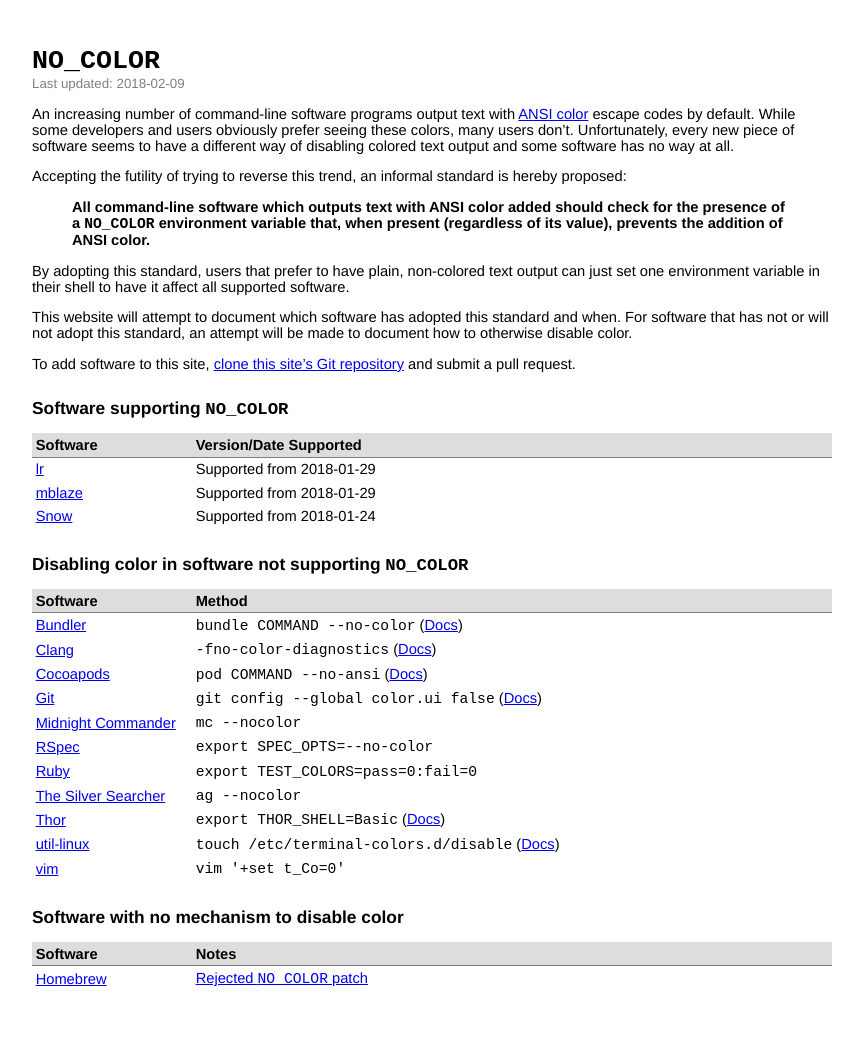
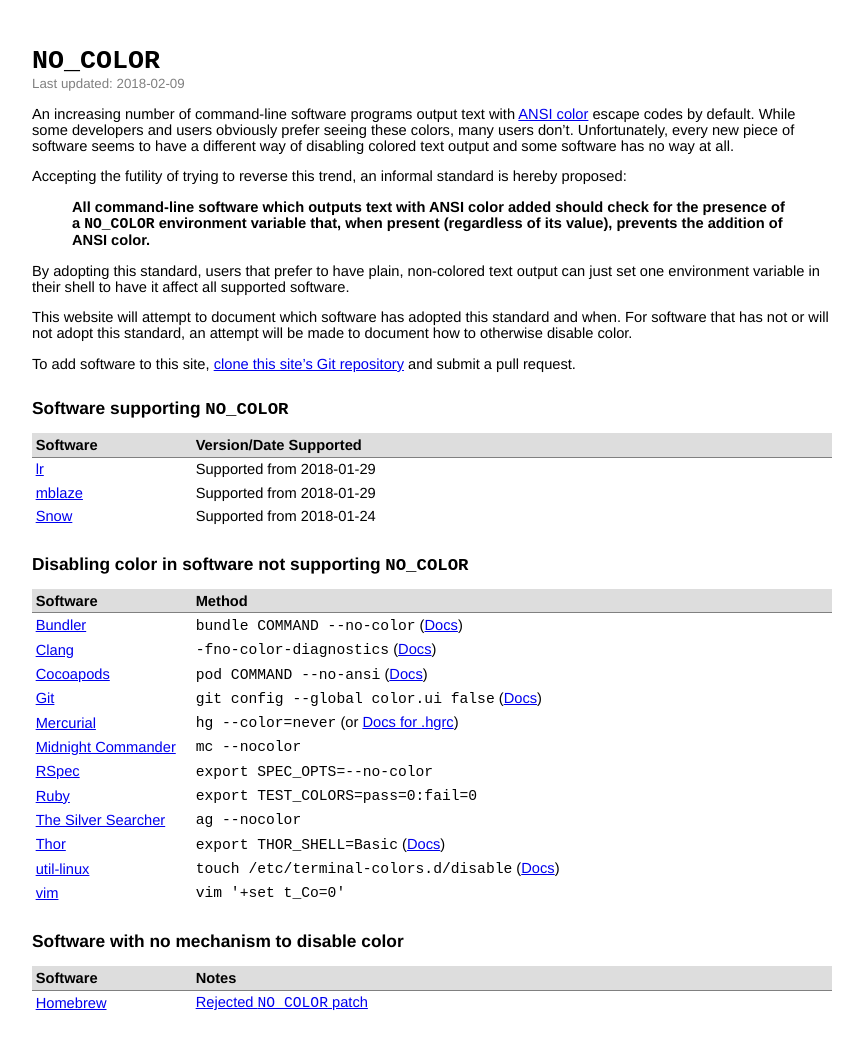
Before and after one commit to jcs/no_color, a Jekyll site: the page built from index.md, in a window 1280 px wide. Shown: the whole page, without its empty margins (208-1071 px from the left). Built offline with Jekyll 4.4.1, drawn with Linux system fonts in a browser that asks for light colours; our own code applies the rules of GitHub Pages for plain Markdown files; before the commit the page ends 1035 px from its top, so only the background shows below that.

Commit message:
index.md: add Mercurial

```diff
--- a/index.md
+++ b/index.md
@@ -50,6 +50,7 @@ and submit a pull request.
 | [Clang](https://clang.llvm.org/) | `-fno-color-diagnostics` ([Docs](https://clang.llvm.org/docs/UsersManual.html#formatting-of-diagnostics)) |
 | [Cocoapods](https://cocoapods.org/) | `pod COMMAND --no-ansi` ([Docs](https://guides.cocoapods.org/terminal/commands.html#pod_install)) |
 | [Git](https://git-scm.com/) | `git config --global color.ui false` ([Docs](https://git-scm.com/docs/git-config#git-config-colorui))|
+| [Mercurial](https://www.mercurial-scm.org/) | `hg --color=never` (or [Docs for .hgrc](https://www.mercurial-scm.org/wiki/ColorExtension)) |
 | [Midnight Commander](https://midnight-commander.org/) | `mc --nocolor` |
 | [RSpec](http://rspec.info/) | `export SPEC_OPTS=--no-color` |
 | [Ruby](https://www.ruby-lang.org/) | `export TEST_COLORS=pass=0:fail=0` |
```
